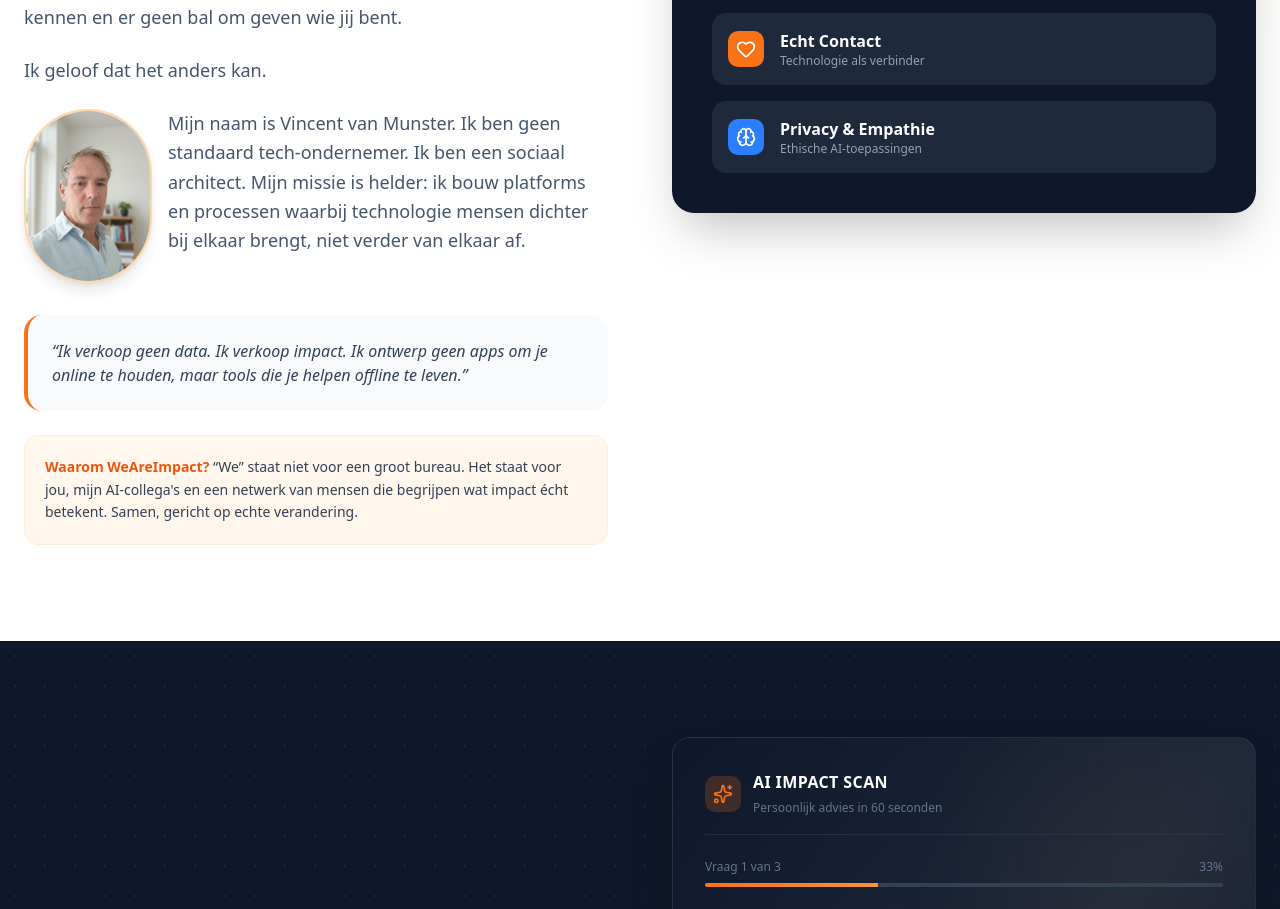
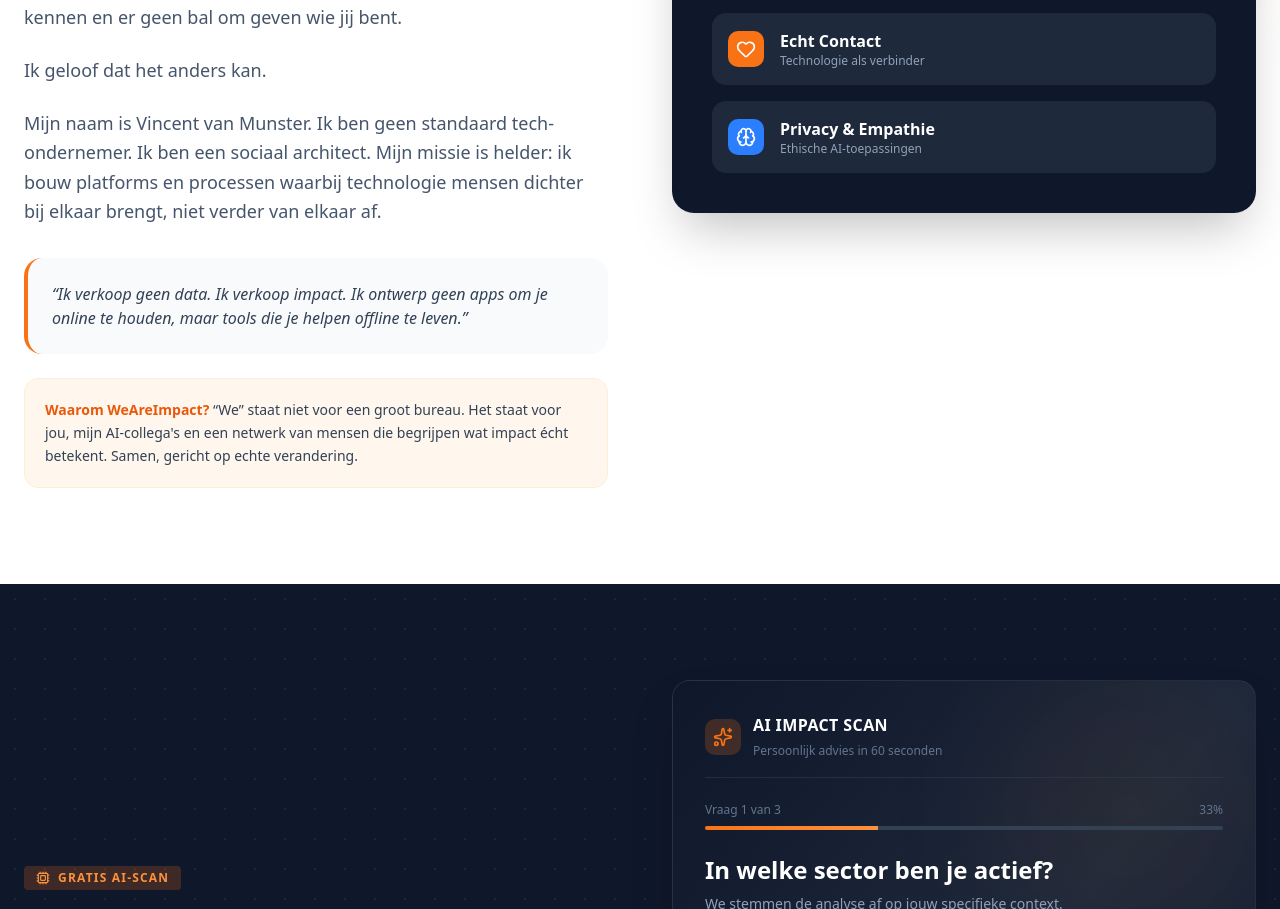
Before and after one commit to Impact2025/weareimpact, a Next.js app: page / in a window 1280 px wide. Shown: the part 1063-1972 px from the top of the page. Built offline with nearby package versions, Linux system fonts and the light colour scheme; no server answers; the database is empty.

Commit message:
Verwijder profielfoto uit Vision sectie op homepage
Co-Authored-By: Claude Sonnet 4.6 <noreply@anthropic.com>

```diff
--- a/src/components/sections/Vision.tsx
+++ b/src/components/sections/Vision.tsx
@@ -1,5 +1,4 @@
 import { Heart, Brain, Quote } from 'lucide-react';
-import Image from 'next/image';
 
 export function Vision() {
   return (
@@ -21,23 +20,12 @@ export function Vision() {
             <p className="text-lg text-slate-600 mb-6 leading-relaxed font-medium">
               Ik geloof dat het anders kan.
             </p>
-            <div className="flex items-start gap-4 mb-8">
-              <div className="flex-shrink-0">
-                <Image
-                  src="/vincent-van-munster.png"
-                  alt="Vincent van Munster"
-                  width={128}
-                  height={128}
-                  className="rounded-full border-2 border-orange-200 shadow-lg"
-                />
-              </div>
-              <p className="text-lg text-slate-600 leading-relaxed flex-1">
-                Mijn naam is Vincent van Munster. Ik ben geen standaard
-                tech-ondernemer. Ik ben een sociaal architect. Mijn missie is
-                helder: ik bouw platforms en processen waarbij technologie mensen
-                dichter bij elkaar brengt, niet verder van elkaar af.
-              </p>
-            </div>
+            <p className="text-lg text-slate-600 leading-relaxed mb-8">
+              Mijn naam is Vincent van Munster. Ik ben geen standaard
+              tech-ondernemer. Ik ben een sociaal architect. Mijn missie is
+              helder: ik bouw platforms en processen waarbij technologie mensen
+              dichter bij elkaar brengt, niet verder van elkaar af.
+            </p>
             <div className="p-6 bg-slate-50 rounded-2xl border-l-4 border-orange-500 italic text-slate-700 mb-6">
               &ldquo;Ik verkoop geen data. Ik verkoop impact. Ik ontwerp geen apps om
               je online te houden, maar tools die je helpen offline te
```
